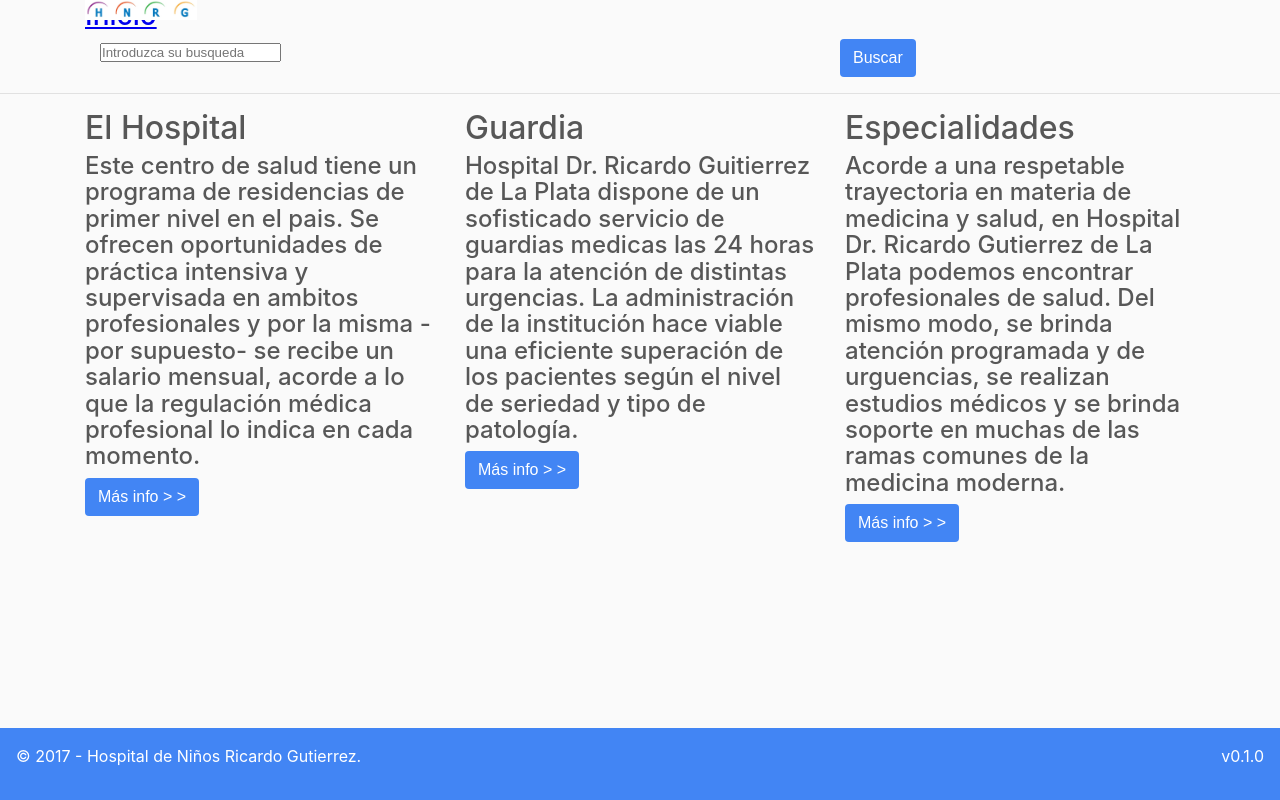
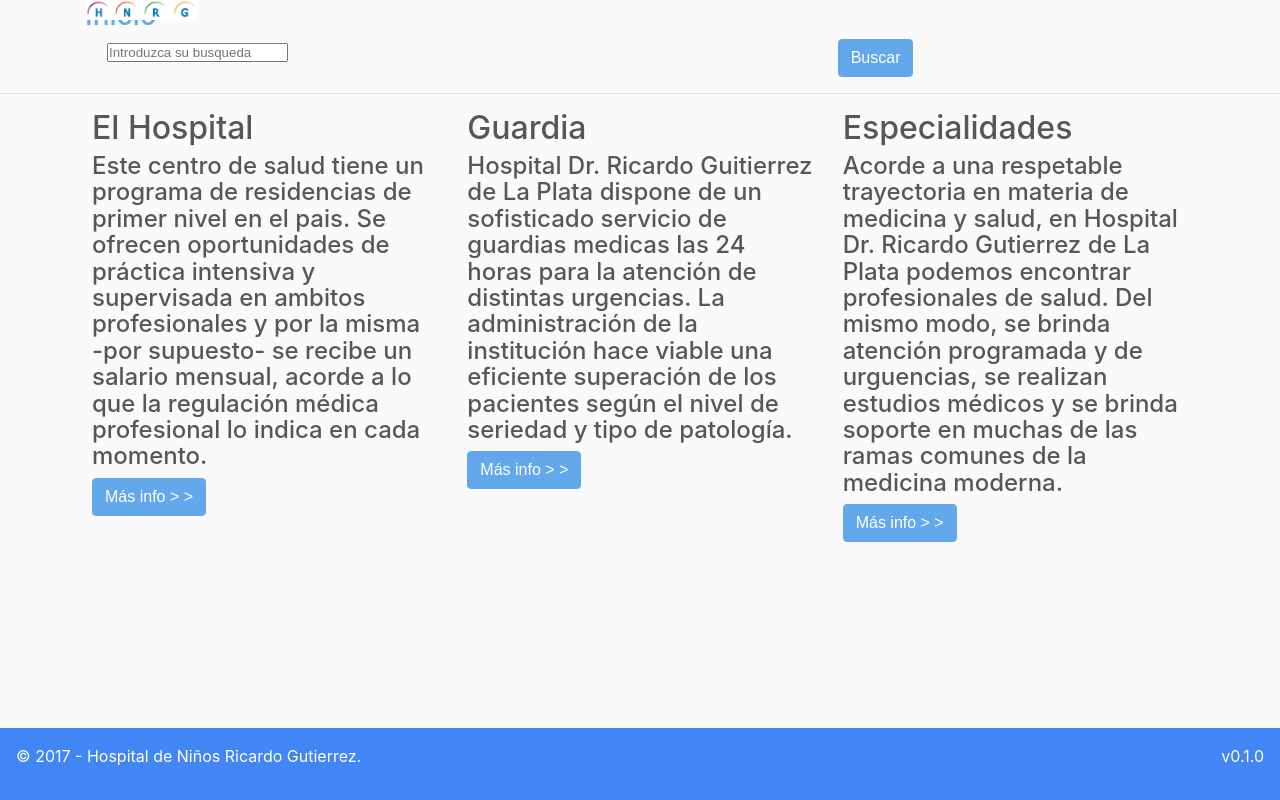
Before and after one commit to COD-Project/proyecto2017, a PHP site: page / in a window 1280 px wide. Run offline with PHP 8.4, Linux system fonts and the light colour scheme.

Commit message:
Some changes

```diff
--- a/assets/css/common.css
+++ b/assets/css/common.css
@@ -14,7 +14,6 @@
   -webkit-box-shadow: inset 0 0 6px rgba(0,0,0,.3);
   background-color: #E4E0E0;
 }
-
 
 .logo {
 	position: fixed;
@@ -51,14 +50,31 @@
 }
 
 .btn {
-  background-color: #4285F4;
   color: #fff;
+  background-color: #62a8ea;
+  border-color: #62a8ea;
 }
 
-.btn:focus {
-  background-color: #2e6acc;
+.btn:hover, .btn:focus{
+  background-color: #358fe4;
+  border-color: #2c8ae3;
 }
 
-.btn:hover {
-  background-color: #2e6acc;
+.btn[disabled], .btn:disabled {
+  opacity: 0.65;
+  pointer-events: none;
 }
+
+a {
+  color: #62a8ea;
+  text-decoration: none;
+}
+
+a {
+  background-color: transparent;
+}
+
+ol, ul {
+  margin-top: 0;
+  margin-bottom: 11px;
+}
--- a/assets/css/grid.css
+++ b/assets/css/grid.css
@@ -40,12 +40,10 @@
 }
 
 .row {
-  display: -ms-flexbox;
     display: flex;
-  -ms-flex-wrap: wrap;
     flex-wrap: wrap;
-  margin-right: -15px;
-  margin-left: -15px;
+    flex-direction: row;
+    margin: 0 -8px;
 }
 
 /* Col Definitions */
@@ -65,70 +63,84 @@
 }
 
 .col {
-  flex: 1;
-  max-witdh: 100%;
+  flex-basis: 0;
+  flex-grow: 1;
+  flex: 0 0 100%;
+  max-width: 100%;
+  padding: 0 8px;
 }
 
 .col-1 {
+  -ms-flex: 0 0 8.333333%;
       flex: 0 0 8.333333%;
   max-width: 8.333333%;
 }
 
 .col-2 {
+  -ms-flex: 0 0 16.666667%;
       flex: 0 0 16.666667%;
   max-width: 16.666667%;
 }
 
 .col-3 {
+  -ms-flex: 0 0 25%;
       flex: 0 0 25%;
   max-width: 25%;
 }
 
 .col-4 {
+  -ms-flex: 0 0 33.333333%;
       flex: 0 0 33.333333%;
   max-width: 33.333333%;
 }
 
 .col-5 {
+  -ms-flex: 0 0 41.666667%;
       flex: 0 0 41.666667%;
   max-width: 41.666667%;
 }
 
 .col-6 {
+  -ms-flex: 0 0 50%;
       flex: 0 0 50%;
   max-width: 50%;
 }
 
 .col-7 {
+  -ms-flex: 0 0 58.333333%;
       flex: 0 0 58.333333%;
   max-width: 58.333333%;
 }
 
 .col-8 {
+  -ms-flex: 0 0 66.666667%;
       flex: 0 0 66.666667%;
   max-width: 66.666667%;
 }
 
 .col-9 {
+  -ms-flex: 0 0 75%;
       flex: 0 0 75%;
   max-width: 75%;
 }
 
 .col-10 {
+  -ms-flex: 0 0 83.333333%;
       flex: 0 0 83.333333%;
   max-width: 83.333333%;
 }
 
 .col-11 {
+  -ms-flex: 0 0 91.666667%;
       flex: 0 0 91.666667%;
   max-width: 91.666667%;
 }
 
 .col-12 {
+  -ms-flex: 0 0 100%;
       flex: 0 0 100%;
   max-width: 100%;
 }
-
 
 .jumbotron {
   padding: 2rem 1rem;
--- a/assets/css/main.css
+++ b/assets/css/main.css
@@ -31,3 +31,17 @@ body {
   color: rgba(0,0,0,.65);
   background-color: #fafafa;
 }
+
+.card {
+  position: relative;
+  display: -ms-flexbox;
+  display: flex;
+  -ms-flex-direction: column;
+      flex-direction: column;
+  min-width: 0;
+  word-wrap: break-word;
+  background-color: #fff;
+  background-clip: border-box;
+  border: 1px solid rgba(0, 0, 0, 0.125);
+  border-radius: 0.25rem;
+}
```
Lines whose indentation alone changed are shown as unchanged.
